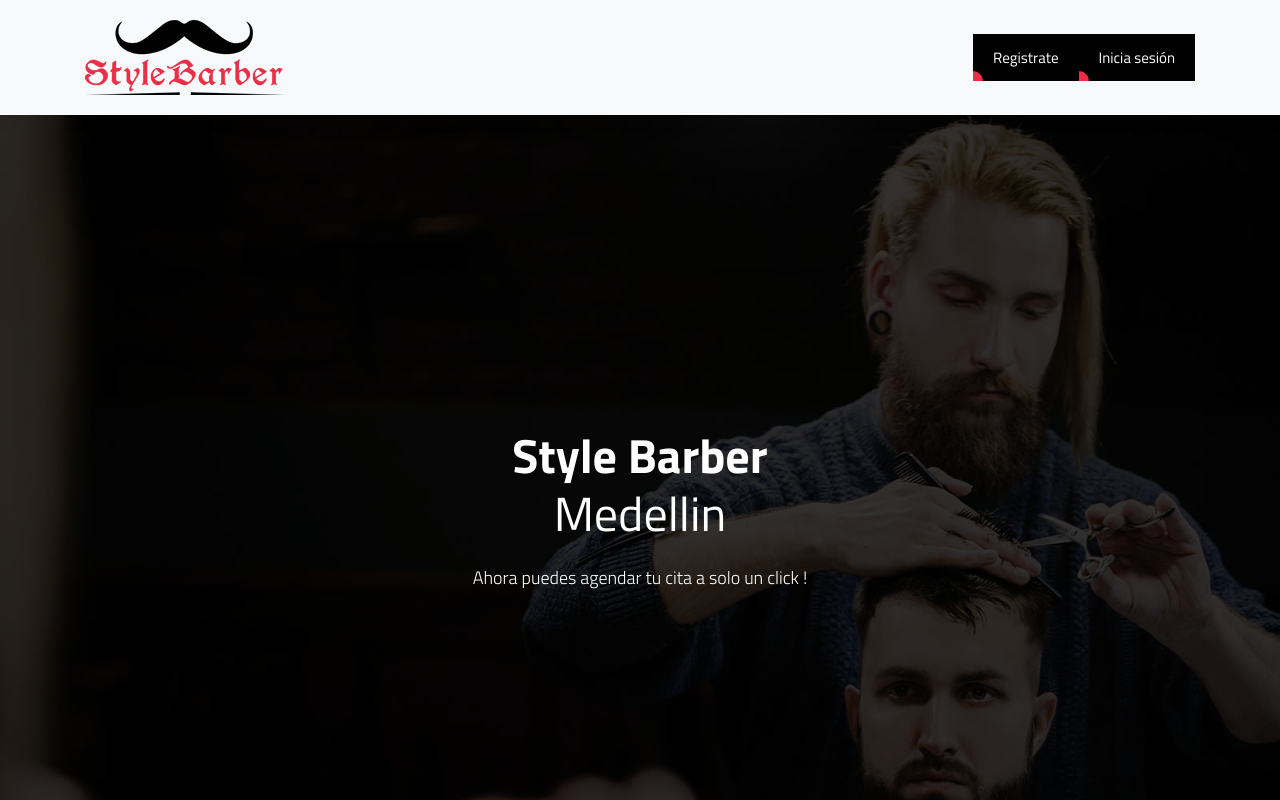
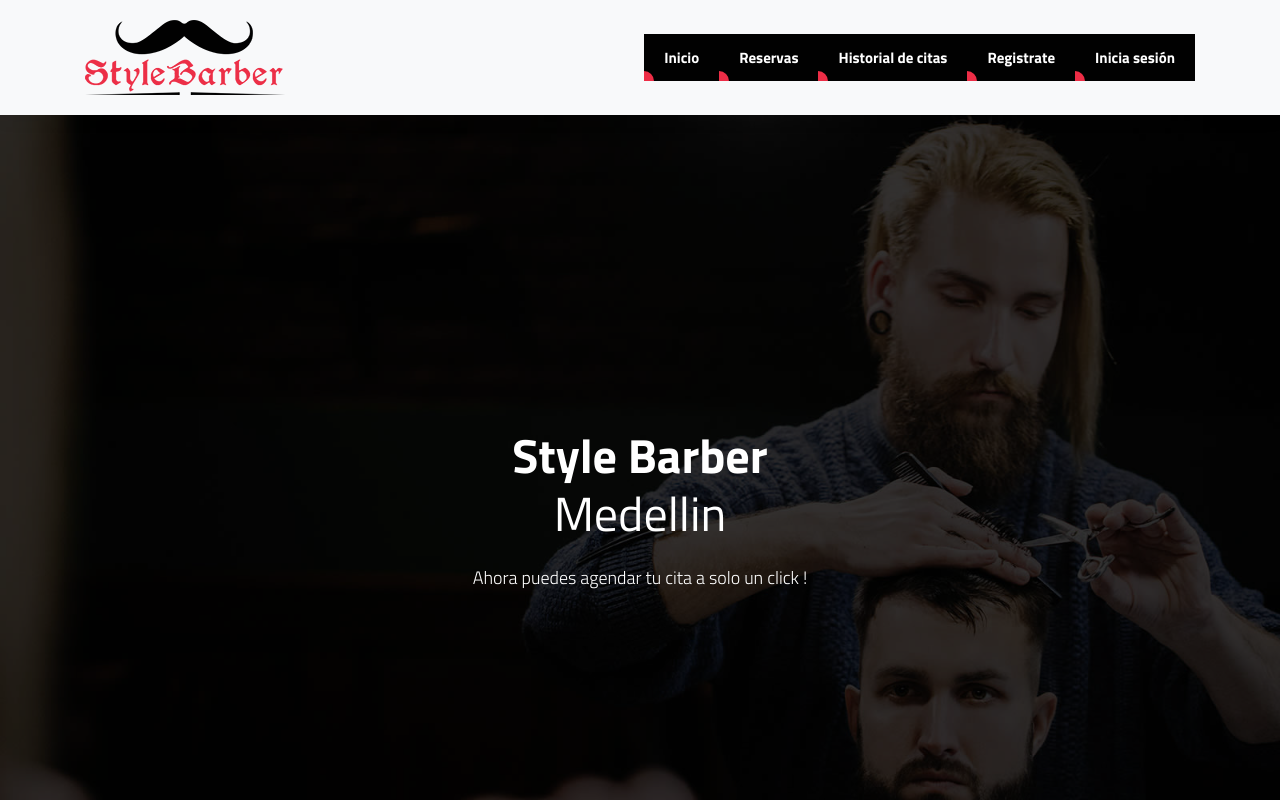
Before and after one commit to ariasDev/barbershop-fornt, an Angular app: page / in a window 1280 px wide. Shown: the top 800 px of the page. Built offline with nearby package versions, Linux system fonts and the light colour scheme.

Commit message:
asdasdfas

```diff
--- a/src/app/app.component.html
+++ b/src/app/app.component.html
@@ -1,6 +1,42 @@
 <div class="app-component-conatiner">
-
+<!-- Start header -->
+<header class="top-navbar">
+	<nav class="navbar navbar-expand-lg navbar-light bg-light">
+		<div class="container">
+			<a class="navbar-brand" href="">
+				<img src="../../../assets/logo.png" alt="" />
+			</a>
+			<button class="navbar-toggler collapsed" type="button" data-toggle="collapse" data-target="#navbars-rs-food" aria-controls="navbars-rs-food" aria-expanded="false" aria-label="Toggle navigation">
+				<span class="icon-bar top-bar"></span>
+				<span class="icon-bar middle-bar"></span>
+				<span class="icon-bar bottom-bar"></span>
+            </button>
+            <div class="collapse navbar-collapse" id="navbars-rs-food">
+				<ul class="navbar-nav ml-auto">
+                    <!--Para todos los tipos de usuarios-->
+                    <li class="nav-item active" *ngIf="!currentUser()" ><a class="nav-link" href="/">Inicio</a></li>
+                    <!--Para todos los tipos de usuarios-->
+                    <li class="nav-item active" *ngIf="currentUser()" ><a class="nav-link" href="/main">Panel</a></li>
+                    <!--Para todos los tipos de usuarios-->
+                    <li class="nav-item active" *ngIf="currentUser()"><a class="nav-link" href="">Servicios</a></li>
+                    <!--Para los clientes-->
+                    <li class="nav-item active"><a class="nav-link" href="/main">Reservas</a></li>
+                    <!--Para los clientes-->
+                    <li class="nav-item active"><a class="nav-link" href="/main">Historial de citas</a></li>
+                    <!--Para todos los tipos de usuarios-->
+                    <li class="nav-item active" ><a *ngIf="validateUserType()" class="nav-link" href="/create-barber">Crear Barbero</a></li>
+                    <!--Para todos los tipos de usuarios-->
+                    <li class="nav-item active" ><a *ngIf="!currentUser()" class="nav-link" href="/register">Registrate</a></li>
+                    <!--Para todos los tipos de usuarios-->
+                    <li class="nav-item active" ><a *ngIf="!currentUser()" class="nav-link" href="/login">Inicia sesión</a></li>
+                    <!--Para todos los tipos de usuarios-->
+                    <li class="nav-item active" ><a *ngIf="currentUser()" (click)="logout()" class="nav-link" href="/">Salir 🏃‍♂</a></li>
+				</ul>
+			</div>
+		</div>
+	</nav>
+</header>
+<!-- End header -->
     <router-outlet>
     </router-outlet>
-
 </div>
--- a/src/app/app.component.ts
+++ b/src/app/app.component.ts
@@ -1,4 +1,5 @@
 import { Component } from '@angular/core';
+import { Router } from '@angular/router';
 
 @Component({
   selector: 'app-root',
@@ -7,4 +8,24 @@
 })
 export class AppComponent {
   title = 'barberfront';
+
+  constructor(private router: Router){
+  }
+
+  logout(){
+    localStorage.setItem("userType",null)
+  }
+
+  OnRedirect(){
+    location.reload()
+  }
+
+  validateUserType(): boolean {
+    return localStorage.getItem("userType")==="admin" ? true : false;
+  }
+
+  currentUser(): boolean {
+    return localStorage.getItem("userType") != null ? true : false;
+  }
+
 }
--- a/src/app/components/create-barber/create-barber.component.html
+++ b/src/app/components/create-barber/create-barber.component.html
@@ -1,26 +1,3 @@
-<!-- Start header -->
-<header class="top-navbar">
-	<nav class="navbar navbar-expand-lg navbar-light bg-light">
-		<div class="container">
-			<a class="navbar-brand" href="">
-				<img src="../../../assets/logo.png" alt="" />
-			</a>
-			<button class="navbar-toggler collapsed" type="button" data-toggle="collapse" data-target="#navbars-rs-food" aria-controls="navbars-rs-food" aria-expanded="false" aria-label="Toggle navigation">
-				<span class="icon-bar top-bar"></span>
-				<span class="icon-bar middle-bar"></span>
-				<span class="icon-bar bottom-bar"></span>
-            </button>
-            <div class="collapse navbar-collapse" id="navbars-rs-food">
-				<ul class="navbar-nav ml-auto">
-					<li class="nav-item active"><a class="nav-link" href="/">Inicio</a></li>
-					<li class="nav-item"><a class="nav-link" href="">Servicios</a></li>
-				</ul>
-			</div>
-		</div>
-	</nav>
-</header>
-<!-- End header -->
-
 <!-- Start presentacion-->
 <div id="home" class="parallax">
     <div id="full-width" class="owl-carousel owl-theme home-hero">
--- a/src/app/components/home/home.component.html
+++ b/src/app/components/home/home.component.html
@@ -1,29 +1,3 @@
-<!-- Start header -->
-<header class="top-navbar">
-    <nav class="navbar navbar-expand-lg navbar-light bg-light">
-        <div class="container">
-            <a class="navbar-brand" href="">
-                <img src="../../../assets/logo.png" alt="" />
-            </a>
-            <button class="navbar-toggler collapsed" type="button" data-toggle="collapse" data-target="#navbars-rs-food" aria-controls="navbars-rs-food" aria-expanded="false" aria-label="Toggle navigation">
-                <span class="icon-bar top-bar"></span>
-                <span class="icon-bar middle-bar"></span>
-                <span class="icon-bar bottom-bar"></span>
-            </button>
-            <div class="collapse navbar-collapse" id="navbars-rs-food">
-                <ul class="navbar-nav ml-auto">
-                    <li class="nav-item active" *ngIf="currentUser()" ><a class="nav-link" href="/">Inicio</a></li>
-                    <li class="nav-item" *ngIf="currentUser()"><a class="nav-link" href="">Servicios</a></li>
-                    <li class="nav-item" *ngIf="!currentUser()"><a class="nav-link" href="/register">Registrate</a></li>
-					<li class="nav-item" *ngIf="!currentUser()"><a class="nav-link" href="/login">Inicia sesión</a></li>
-					<li class="nav-item"><a *ngIf="validateUserType()" class="nav-link" href="/create-barber">Crear Barbero</a></li>
-                </ul>
-            </div>
-        </div>
-    </nav>
-</header>
-<!-- End header -->
-
 <!-- Start presentacion-->
 <div id="home" class="parallax">
     <div id="full-width" class="owl-carousel owl-theme home-hero">
--- a/src/app/components/login/login.component.html
+++ b/src/app/components/login/login.component.html
@@ -1,15 +1,3 @@
-<!-- Start header -->
-<header class="top-navbar">
-	<nav class="navbar navbar-expand-lg navbar-light bg-light">
-		<div class="container">
-			<a class="navbar-brand" href="">
-				<img src="../../../assets/logo.png" alt="" />
-			</a>
-		</div>
-	</nav>
-</header>
-<!-- End header -->
-
 <!-- Start presentacion-->
 <div id="home" class="parallax">
     <div id="full-width" class="owl-carousel owl-theme home-hero">
--- a/src/app/components/main/main.component.html
+++ b/src/app/components/main/main.component.html
@@ -1,32 +1,3 @@
-<!-- Start header -->
-<header class="top-navbar">
-	<nav class="navbar navbar-expand-lg navbar-light bg-light">
-		<div class="container">
-			<a class="navbar-brand" href="">
-				<img src="../../../assets/logo.png" alt="" />
-			</a>
-			<button class="navbar-toggler collapsed" type="button" data-toggle="collapse" data-target="#navbars-rs-food" aria-controls="navbars-rs-food" aria-expanded="false" aria-label="Toggle navigation">
-				<span class="icon-bar top-bar"></span>
-				<span class="icon-bar middle-bar"></span>
-				<span class="icon-bar bottom-bar"></span>
-            </button>
-            <div class="collapse navbar-collapse" id="navbars-rs-food">
-				<ul class="navbar-nav ml-auto">
-                    <!--Para todos los tipos de usuarios-->
-                    <li class="nav-item active"><a class="nav-link" href="/main">Panel</a></li>
-                    <!--Para los clientes-->
-                    <li class="nav-item"><a class="nav-link" href="/main">Reservas</a></li>
-                    <!--Para los clientes-->
-                    <li class="nav-item"><a class="nav-link" href="/main">Historial de citas</a></li>
-                    <!--Para todos los tipos de usuarios-->
-                    <li class="nav-item"><a class="nav-link" (click)="logout()">Salir 🏃‍♂</a></li>
-				</ul>
-			</div>
-		</div>
-	</nav>
-</header>
-<!-- End header -->
-
 <div id="home" class="parallax">
     <div id="full-width" class="owl-carousel owl-theme home-hero">
         <div class="text-center item slider-01 display-table overlay">
--- a/src/app/components/register/register.component.html
+++ b/src/app/components/register/register.component.html
@@ -1,15 +1,3 @@
-<!-- Start header -->
-<header class="top-navbar">
-	<nav class="navbar navbar-expand-lg navbar-light bg-light">
-		<div class="container">
-			<a class="navbar-brand" href="">
-				<img src="../../../assets/logo.png" alt="" />
-			</a>
-		</div>
-	</nav>
-</header>
-<!-- End header -->
-
 <!-- Start presentacion-->
 <div id="home" class="parallax">
     <div id="full-width" class="owl-carousel owl-theme home-hero">
```
